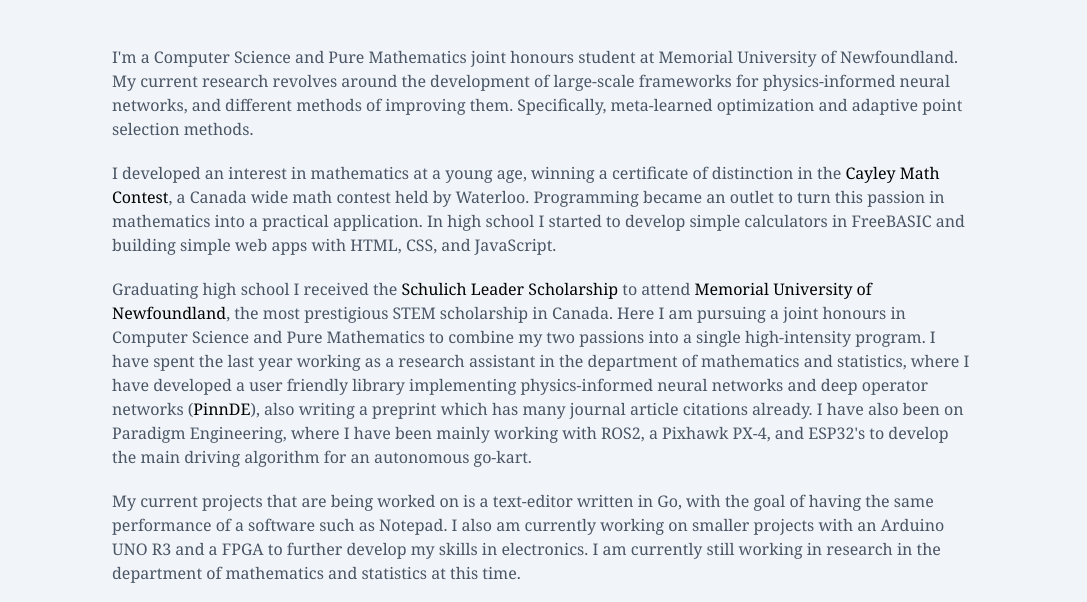
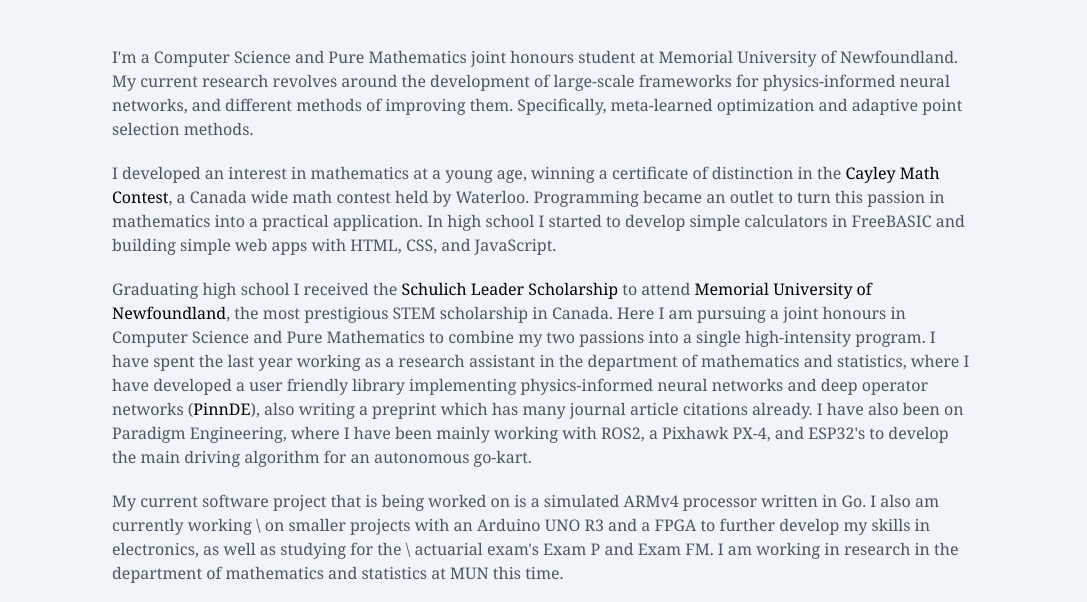
Before and after one commit to JB55Matthews/personal-website, an Astro site: page / in a window 1280 px wide. Shown: the part 303-905 px from the top of the page, without its empty margins (96-1183 px from the left). Built offline with nearby package versions, Linux system fonts and the light colour scheme; Astro itself is replaced by a stand-in of ours.

Commit message:
Update index.astro

```diff
--- a/src/pages/index.astro
+++ b/src/pages/index.astro
@@ -57,10 +57,9 @@
 					develop the main driving algorithm for an autonomous go-kart.
 				</p>
 				<p>
-					My current projects that are being worked on is a text-editor written in Go, with the goal of having the same
-					performance of a software such as Notepad. I also am currently working on smaller projects with an Arduino
-					UNO R3 and a FPGA to further develop my skills in electronics. I am currently still working in research in the department
-					of mathematics and statistics at this time.
+					My current software project that is being worked on is a simulated ARMv4 processor written in Go. I also am currently working \
+					on smaller projects with an Arduino UNO R3 and a FPGA to further develop my skills in electronics, as well as studying for the \
+					actuarial exam's Exam P and Exam FM. I am working in research in the department of mathematics and statistics at MUN this time.
 				</p>
 				<div class="lg:pt-8 pt-4 flex justify-center space-x-6">
 					<a href="https://github.com/JB55Matthews" target=”_blank”>
```
